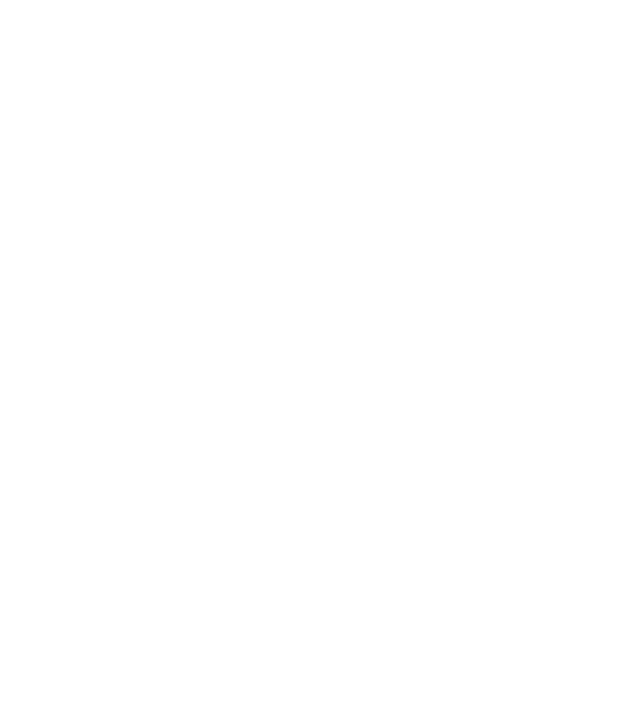
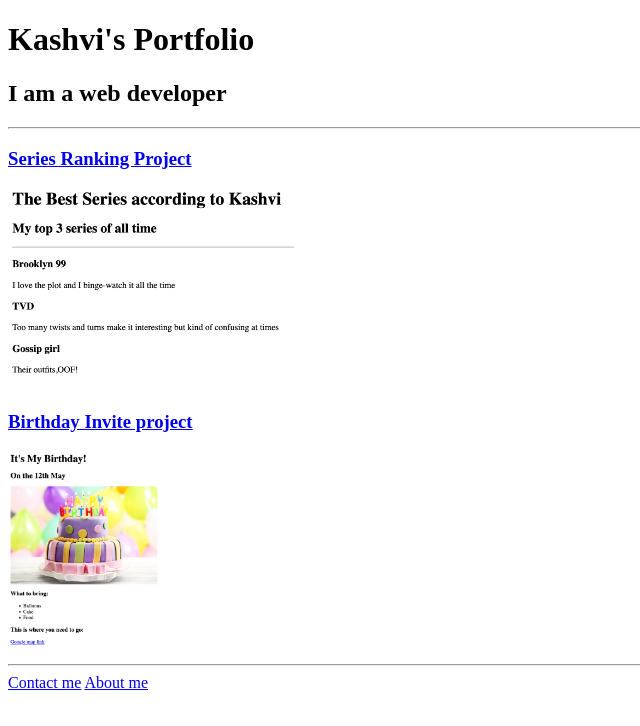
Before and after one commit to kashvi123-eng/html-portfolio, a plain HTML site: page index.html in a window 1280 px wide. Shown: the whole page, without its empty margins (0-640 px from the left). Drawn offline with Linux system fonts and the light colour scheme.

Commit message:
Add files via upload

```diff
--- a/index.html
+++ b/index.html
@@ -1,4 +1,23 @@
 <!-- TODO 1: Create the HTML Boilerplate -->
+<!DOCTYPE html>
+<html lang="en">
+    <head>
+        <meta charset="UTF-8">
+        <title>Portfolio</title>
+    </head>
+    <body>
+        <h1>Kashvi's Portfolio</h1>
+        <h2>I am a web developer</h2>
+        <hr/>
+        <h3><a href="./public/kashvi's series.html">Series Ranking Project</a><br/></h3>
+        <img height="200" src="./assets/images/kashvi's-series.png"/><br/>
+        <h3><a href="./public/kashvis'-bday.html">Birthday Invite project</a><br/></h3>
+        <img height="200" src="./assets/images/kashvi's-bday.png"/>
+        <hr/>
+        <a href="./public/contact.html">Contact me</a>
+        <a href="./public/about.html">About me</a>
+    </body>
+</html>
 
 <!-- TODO 2: Add Your previous projects' HTML into the public folder -->
 
```
